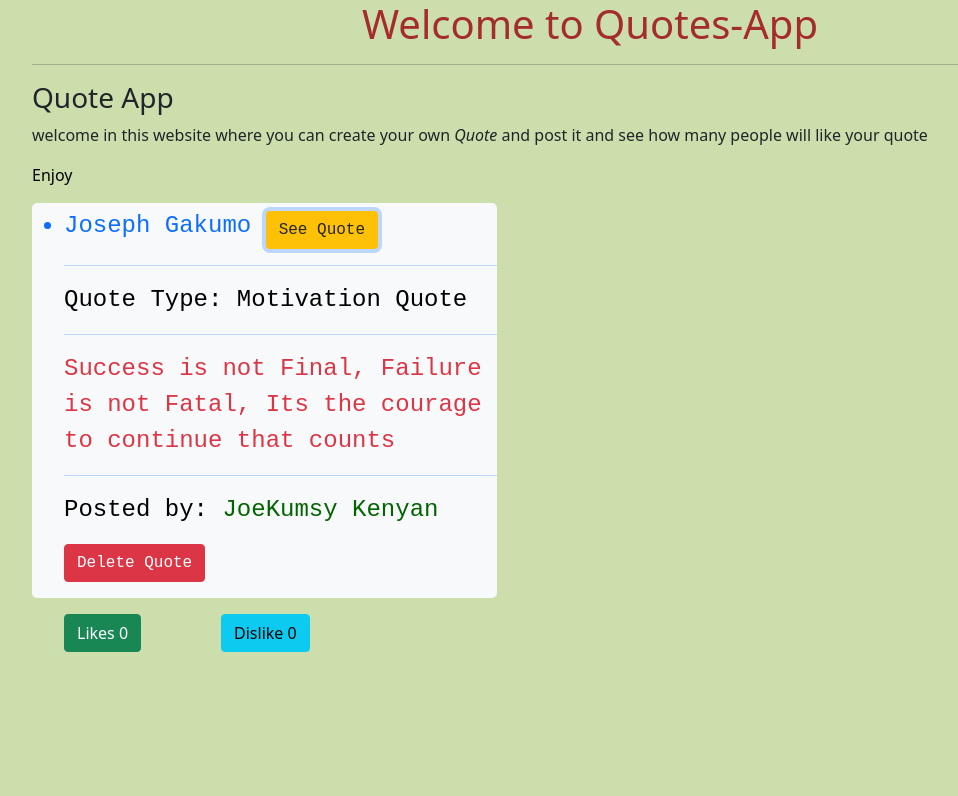
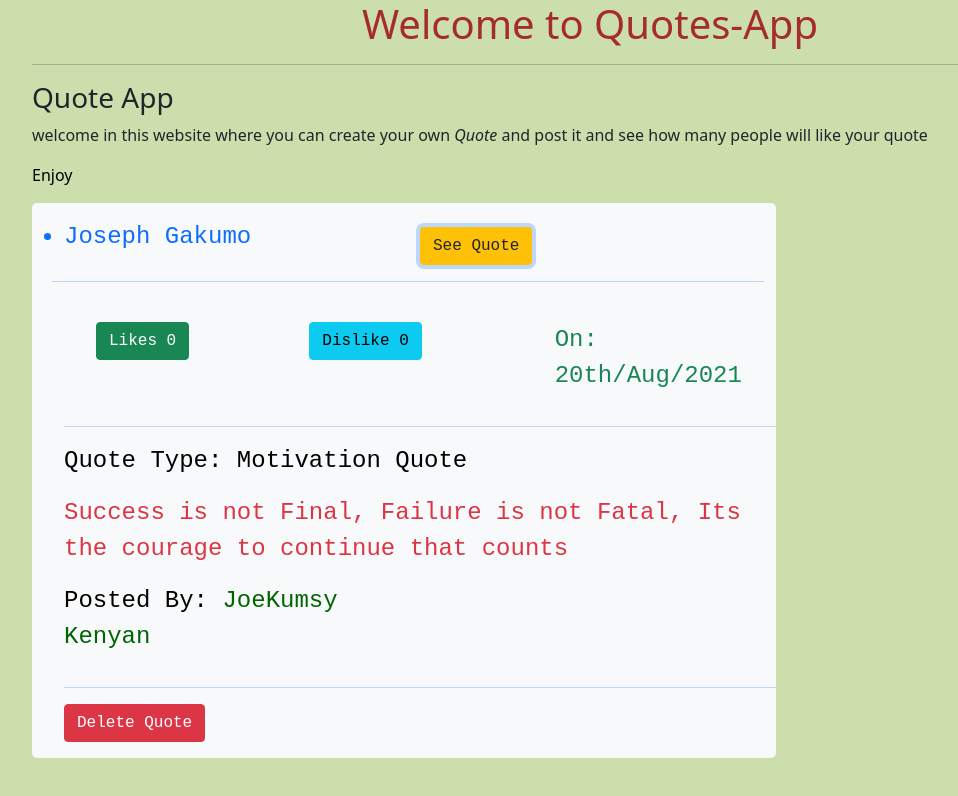
Before and after one commit to JoeGakumo21/Quotes-App, an Angular app in the folder Quotes-App/: page / in a window 1280 px wide. Both pictures are taken after a click on the button "See Quote". Shown: the top 796 px of the page, without its empty margins (50-1008 px from the left). Built offline with nearby package versions, Linux system fonts and the light colour scheme.

Commit message:
minor charges

```diff
--- a/Quotes-App/src/app/quotes-details/quotes-details.component.html
+++ b/Quotes-App/src/app/quotes-details/quotes-details.component.html
@@ -1,7 +1,16 @@
 <hr>
 <p class="text-black">Quote Type: {{myQuote.tittleQuote}}</p>
+
+<p class="text-danger">{{myQuote.messageQuote}}</p>
+
+<div class="row ">
+    <div class="col-6 col-lg-6 col-sm-12">
+        <p>Posted By: <span>{{myQuote.author}}</span></p>
+    </div>
+    <div class="col-6 col-lg-6 col-sm-12">
+        <!-- <p>Posted On:<span class="text-primary">{{myQuote.postedOn}}</span></p> -->
+    </div>
+</div>
+
 <hr>
-<p class="text-danger">{{myQuote.messageQuote}}</p>
-<hr>
-<p>Posted by: <span>{{myQuote.author}}</span></p>
 <button (click)='quoteComplete(true)' class="btn btn-danger">Delete Quote</button>
--- a/Quotes-App/src/app/quotes.ts
+++ b/Quotes-App/src/app/quotes.ts
@@ -1,6 +1,6 @@
 export class Quotes {
     showQuoteMessageAndAuthor:boolean;
-    constructor(public name:string, public tittleQuote:string, public messageQuote:string, public author:string){
+    constructor(public name:string, public tittleQuote:string, public messageQuote:string, public author:string, public postedOn:any){
         this.showQuoteMessageAndAuthor=false;
     }
     // name:string;
--- a/Quotes-App/src/app/quotes/quotes.component.html
+++ b/Quotes-App/src/app/quotes/quotes.component.html
@@ -5,15 +5,33 @@
     <h3 class="text-">Quote App </h3>
     <p class="text-dark">welcome in this website where you can create your own <em>Quote </em> and post it and see how many people will like your quote</p>
     <p>Enjoy </p>
-    <div class="jumbotron bg-light col-5 info">
+    <div class="jumbotron bg-light col-8 info">
         <div class="row">
             <div>
               <ul>
                 <!-- to display name of user to write the quote -->
                 <li *ngFor="let quote of  myQuote; let i =index" class="text-primary">
-                    {{quote.name}}
-                    <button class="btn bg-warning mt-2 ml-5" (click)='toggleQuoteDetails(i)'>See Quote</button>
-                  <app-quotes-details *ngIf='quote.showQuoteMessageAndAuthor' [myQuote]="quote" (isQuoteDone)='quoteDoneDelete($event, i)'></app-quotes-details>
+                  <div class="row mt-3 col-lg-12 col-sm-12">
+                    <div class="col-6">
+                      {{quote.name}}
+                    </div>
+                    <div class="col-6 mb-3">
+                      <button class="btn bg-warning mt-2 ml-5" (click)='toggleQuoteDetails(i)'>See Quote</button>
+                    </div>
+                    <hr>
+                  </div>
+                   <div class="row mt-2">
+                     <div class="col-4">
+                    <button (click)="onClickLikes()"  class="btn btn-medium btn-success mt-3 mb-3" >Likes {{numberOfLikes}}</button>
+                     </div>
+                     <div class="col-4">
+                    <button (click)="onClickDislike()" class="btn btn-medium btn-info mt-3 mb-3" >Dislike {{numberOfDislikes}}</button>
+                   </div>
+                    <div class="col-4 mt-2 text-success mt-3 mb-3">
+                    On: {{quote.postedOn}}
+                    </div>
+                   </div>
+                    <app-quotes-details *ngIf='quote.showQuoteMessageAndAuthor' [myQuote]="quote" (isQuoteDone)='quoteDoneDelete($event, i)'></app-quotes-details>
                 </li>
                </ul>
             </div>
@@ -22,5 +40,11 @@
    <div class="row">
 
    </div>
-    <button (click)="onClickLikes()"  class="btn btn-medium btn-success mt-3" >Likes {{numberOfLikes}}</button>
-    <button (click)="onClickDislike()" class="btn btn-medium btn-info mt-3" >Dislike {{numberOfDislikes}}</button>
+
+    <!-- <div class="row ">
+    <div class="col-6 col-lg-6 col-sm-12">
+        <p>Posted By: <span>{{myQuote.author}}</span></p>
+    </div>
+    <div class="col-6 col-lg-6 col-sm-12">
+        <p>Posted On: {{myQuote.postedOn}}</p>
+    </div> -->
--- a/Quotes-App/src/app/quotes/quotes.component.ts
+++ b/Quotes-App/src/app/quotes/quotes.component.ts
@@ -9,7 +9,7 @@ import { Quotes } from '../quotes';
 export class QuotesComponent implements OnInit {
 
   myQuote:Quotes[]=[
-    new Quotes("Joseph Gakumo ","Motivation Quote","Success is not Final, Failure is not Fatal, Its the courage to continue that counts","JoeKumsy Kenyan"),
+    new Quotes("Joseph Gakumo ","Motivation Quote","Success is not Final, Failure is not Fatal, Its the courage to continue that counts","JoeKumsy Kenyan",'20th/Aug/2021'),
     // {name:"Teresia Wairimu ",tittleQuote:"Super Motivation Quote",messageQuote:"It is only when we take chances, when our lives improve. The initial and the most difficult risk that we need to take is to become honest.",author:"Walter Anderson"},
     // {name:"Moses Mugo ",tittleQuote:"Motivation Quote",messageQuote:"Nature has given us all the pieces required to achieve exceptional wellness and health, but has left it to us to put these pieces together.",author:"JDiane McLaren"},
     // {name:"Nancy Munyui",tittleQuote:"Motivation Quote",messageQuote:"When you change your thoughts, remember to also change your world.",author:"Norman Vincent Peale"},
```
